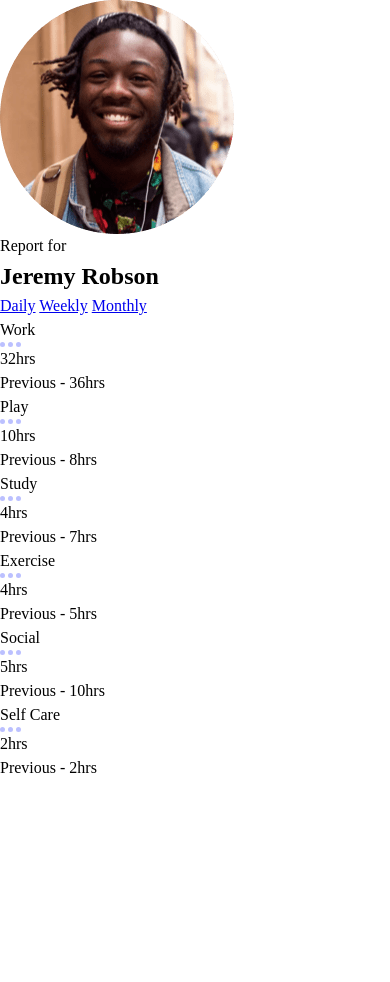
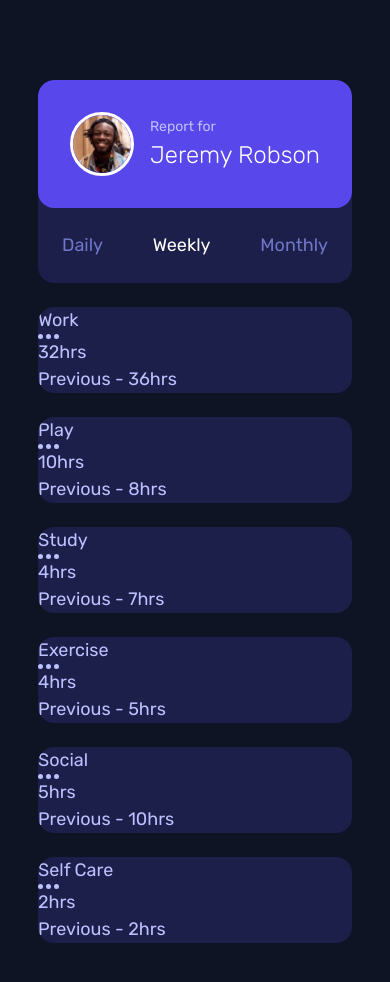
Before and after one commit to xapzx/time-tracking-dashboard, a plain HTML site: page index.html in a window 390 px wide. Before the commit the page ends 844 px from the top, so only its background shows below. Drawn offline with Linux system fonts and the light colour scheme.

Commit message:
Completed user interface section for mobile and desktop

```diff
--- a/index.html
+++ b/index.html
@@ -16,19 +16,23 @@
 <body>
   <main>
     <h1 class="sr-only">Time Tracking Dashboard</h1>
-    <div class="user-interface">
-      <div class="user">
+    <div class="user-interface card">
+      <div class="user card">
         <img src="images/image-jeremy.png" alt="Profile image of Jeremy" class="user-img">
-        <p>Report for</p>
+        <div class="user-info">
+          <p class="report-title">Report for</p>
           <h2 class="user-name">Jeremy Robson</h2>
+        </div>
       </div>
       <div class="stat-switch">
         <a class="daily" href="#">Daily</a>
-        <a class="weekly" href="#">Weekly</a>
+        <a class="weekly" href="#" data-active="true">Weekly</a>
         <a class="monthly" href="#">Monthly</a>
       </div>
     </div>
-    <div class="stat work">
+    <div class="card-wrapper work">
+      <div class="card-bg"></div>
+      <div class="stat card">
         <div class="stat-title">
           Work
           <img src="images/icon-ellipsis.svg" alt="ellipsis icon">
@@ -38,7 +42,8 @@
           <p class="stat-overview">Previous - 36hrs</p>
         </div>
       </div>
-    <div class="stat play">
+    </div>
+    <div class="stat play card">
       <div class="stat-title">
         Play
         <img src="images/icon-ellipsis.svg" alt="ellipsis icon">
@@ -48,7 +53,7 @@
         <p class="stat-overview">Previous - 8hrs</p>
       </div>
     </div>
-    <div class="stat study">
+    <div class="stat study card">
       <div class="stat-title">
         Study
         <img src="images/icon-ellipsis.svg" alt="ellipsis icon">
@@ -58,7 +63,7 @@
         <p class="stat-overview">Previous - 7hrs</p>
       </div>
     </div>
-    <div class="stat exercise">
+    <div class="stat exercise card">
       <div class="stat-title">
         Exercise
         <img src="images/icon-ellipsis.svg" alt="ellipsis icon">
@@ -68,7 +73,7 @@
         <p class="stat-overview">Previous - 5hrs</p>
       </div>
     </div>
-    <div class="stat social">
+    <div class="stat social card">
       <div class="stat-title">
         Social
         <img src="images/icon-ellipsis.svg" alt="ellipsis icon">
@@ -78,7 +83,7 @@
         <p class="stat-overview">Previous - 10hrs</p>
       </div>
     </div>
-    <div class="stat self-care">
+    <div class="stat self-care card">
       <div class="stat-title">
         Self Care
         <img src="images/icon-ellipsis.svg" alt="ellipsis icon">
--- a/style.css
+++ b/style.css
@@ -10,8 +10,8 @@
     --clr-primary-selfcare: hsl(43, 84%, 65%);
 
     /* Neutral */
-    --clr-neutral-xdarkblue: hsl(226, 43%, 10%);
-    --clr-neutral-darkblue: hsl(235, 46%, 20%);
+    --clr-neutral-xdarkblue-bg: hsl(226, 43%, 10%);
+    --clr-neutral-darkblue-card: hsl(235, 46%, 20%);
     --clr-neutral-desatblue: hsl(235, 45%, 61%);
     --clr-neutral-paleblue: hsl(236, 100%, 87%);
 
@@ -20,6 +20,113 @@
     --fw-light: 300;
     --fw-regular: 400;
     --fw-bold: 500;
+}
+
+body {
+    min-height: 100vh;
+    background-color: var(--clr-neutral-xdarkblue-bg);
+    color: var(--clr-neutral-paleblue);
+    font-family: var(--ff-primary);
+    font-size: var(--fs-base);
+    display: grid;
+    place-content: center;
+    padding: 5rem 1.5rem;
+}
+
+main {
+    display: grid;
+    gap: 1.5rem;
+}
+
+.card {
+    background-color: var(--clr-neutral-darkblue-card);
+    border-radius: 1rem;
+    overflow: hidden;
+}
+
+.user {
+    background-color: var(--clr-primary-blue);
+    display: grid;
+    place-items: center;
+    grid-template-columns: auto 1fr;
+    gap: 1rem;
+    border-radius: 1rem;
+    padding: 2rem;
+}
+
+.user-img {
+    width: 4rem;
+    border: 3px solid #ffffff;
+    border-radius: 50%;
+}
+
+.report-title {
+    font-size: 0.875rem;
+    font-weight: var(--fw-regular);
+}
+
+.user-name {
+    font-size: 1.5rem;
+    font-weight: var(--fw-light);
+    color: #ffffff;
+}
+
+.stat-switch {
+    padding: 1.5rem;
+    display: flex;
+    justify-content: space-between;
+}
+
+.stat-switch > a {
+    text-decoration: none;
+    color: var(--clr-neutral-desatblue);
+}
+
+.stat-switch > a[data-active="true"] {
+    color: #ffffff;
+}
+
+@media (min-width: 900px) {
+    body {
+        padding: 15rem 10.5rem;
+    }
+
+    main {
+        grid-auto-flow: column;
+        grid-template-columns: repeat(4, 1fr);
+        /* grid-template-columns: repeat(auto-fit, minmax(250px,1fr)); */
+        grid-template-rows: repeat(2, 1fr);
+        grid-auto-rows: 1fr;
+    }
+
+    .card {
+        width: 250px;
+    }
+
+    .user-interface {
+        grid-row: 1 / -1;
+    }
+
+    .user {
+        place-items: initial;
+        grid-template-columns: 1fr;
+        padding: 2rem 10rem 4.5rem 2rem;
+    }
+
+    .user-img {
+        width: 5rem;
+        margin-bottom: 1.125rem;
+    }
+
+    .user-name {
+        font-size: 2.5rem;
+        line-height: 1.2;
+    }
+
+    .stat-switch {
+        flex-direction: column;
+        gap: 1rem;
+    }
 }
 
 .sr-only {
```
Lines whose indentation alone changed are shown as unchanged.
